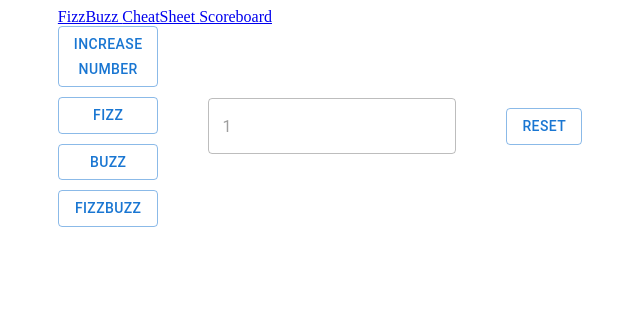
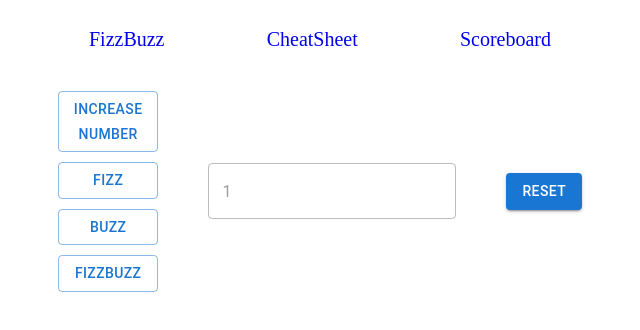
Before and after one commit to math121/react-fizzbuzz, a React (Vite) app: page / in a window 1280 px wide. Shown: the top 330 px of the page, without its empty margins (320-960 px from the left). Built offline with nearby package versions, Linux system fonts and the light colour scheme.

Commit message:
add styling to links

```diff
--- a/src/components/FizzBuzzBox.tsx
+++ b/src/components/FizzBuzzBox.tsx
@@ -29,7 +29,7 @@ function FizzBuzzBox() {
 
   const reset = (): void => {
     setNumber(1);
-    setText("");
+    setText(1);
   };
 
   return (
@@ -68,7 +68,7 @@ function FizzBuzzBox() {
 
         <TextField disabled value={text != "" ? text : number}></TextField>
 
-        <Button variant="outlined" onClick={reset}>
+        <Button variant="contained" onClick={reset}>
           Reset
         </Button>
       </div>
--- a/src/components/Route.tsx
+++ b/src/components/Route.tsx
@@ -11,10 +11,16 @@ import { Scoreboard } from "./Scoreboard";
 const rootRoute = createRootRoute({
   component: () => (
     <>
-      <div>
-        <Link to="/"> FizzBuzz </Link>
-        <Link to="/cheatsheet"> CheatSheet </Link>
-        <Link to="/scoreboard"> Scoreboard </Link>
+      <div className="navbar">
+        <Link className="links" to="/">
+          FizzBuzz
+        </Link>
+        <Link className="links" to="/cheatsheet">
+          CheatSheet
+        </Link>
+        <Link className="links" to="/scoreboard">
+          Scoreboard
+        </Link>
       </div>
       <Outlet />
     </>
--- a/src/custom_hooks.ts
+++ b/src/custom_hooks.ts
@@ -32,7 +32,7 @@ export function useCustomMessage(number: number, text: string | number) {
     const answer = checkFizzBuzz(number);
 
     if (answer != text) {
-      setMessage(`Number ${number} is ${answer}`);
+      setMessage(`Number ${number} is ${answer}!`);
       storage.push(score);
     }
 
--- a/src/index.css
+++ b/src/index.css
@@ -13,9 +13,26 @@ body {
   display: flex;
   gap: 50px;
   align-items: center;
+  padding: 20px;
 }
 
 .grid-missed-numbers {
   display: grid;
   grid-template-columns: auto auto auto;
 }
+
+.navbar {
+  display: flex;
+  justify-content: space-around;
+}
+
+.links {
+  font-size: 20px;
+  text-decoration: none;
+  padding: 20px;
+}
+
+.links:hover {
+  background-color: rgb(104, 104, 255);
+  color: white;
+}
```
